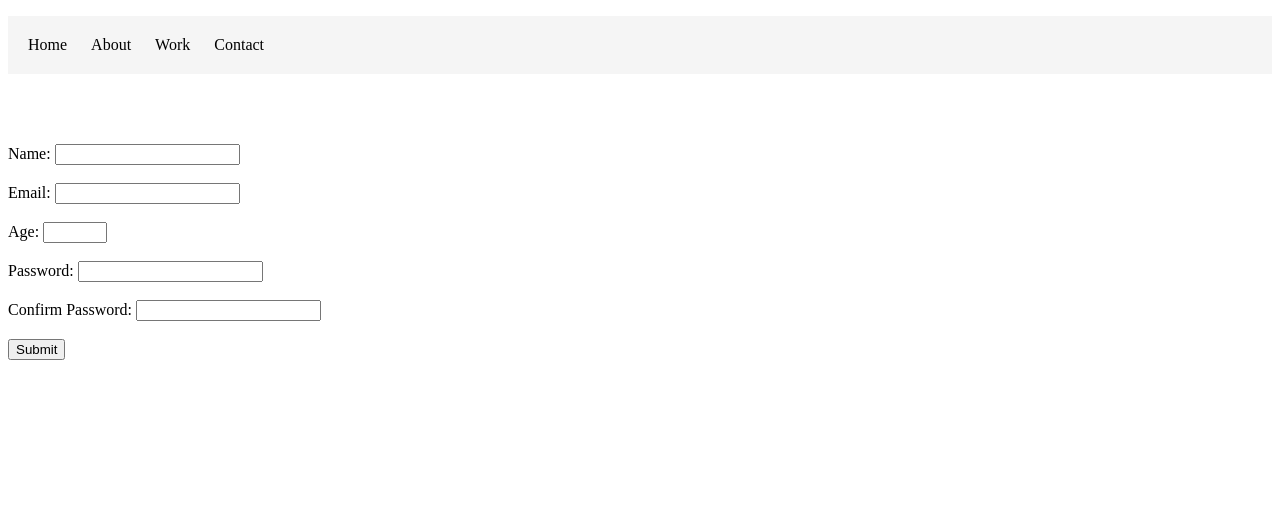
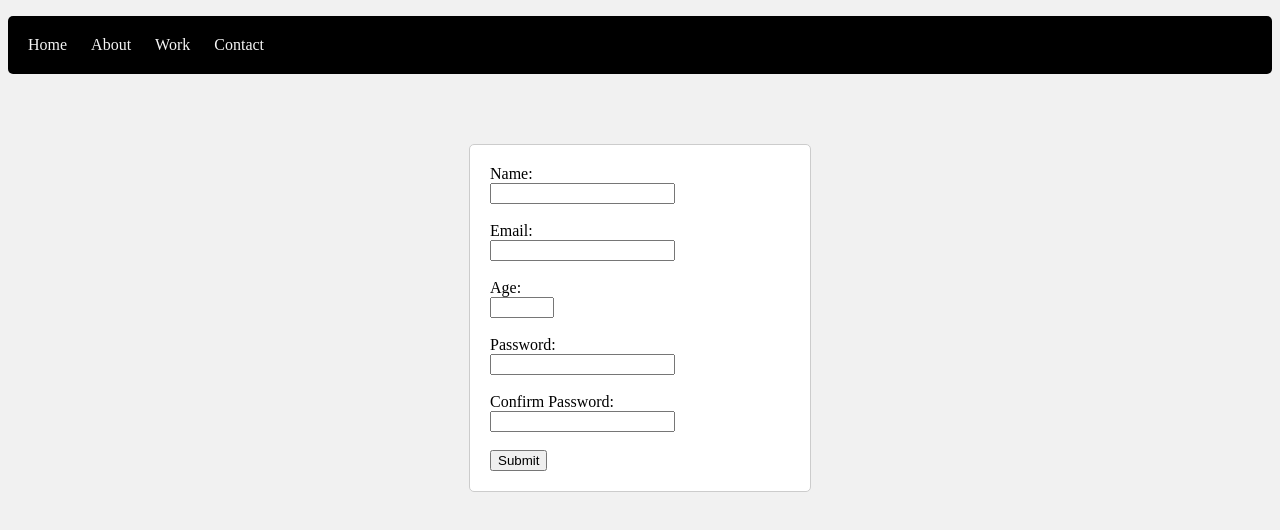
Before and after one commit to shahwaizse/web-eng-a2, a plain HTML site: page index.html in a window 1280 px wide. Drawn offline with Linux system fonts and the light colour scheme.

Commit message:
form and color changes

```diff
--- a/style.css
+++ b/style.css
@@ -6,14 +6,14 @@ div ul li{
 
 div ul li a{
   text-decoration: none;
-  color: #000;
+  color: whitesmoke;
   margin-right: 20px;
 }
 
 div ul li ul{
   display: none;
   position: absolute;
-  background: whitesmoke;
+  background: black;
 }
 
 div ul li ul li{
@@ -25,6 +25,20 @@ div ul li:hover ul{
 }
 
 div ul{
-  background: whitesmoke;
+  background: black;
+  border-radius: 5px;
   padding: 20px;
 }
+
+body{
+  background: #f1f1f1;
+}
+
+form{
+  width: 300px;
+  margin: 0 auto; /*margin: auto is used for centering an element*/
+  background: white;
+  padding: 20px;
+  border-radius: 5px;
+  border: 1px solid #ccc;
+}
```
Also changed, not shown: index.html (+5 -0 lines).
